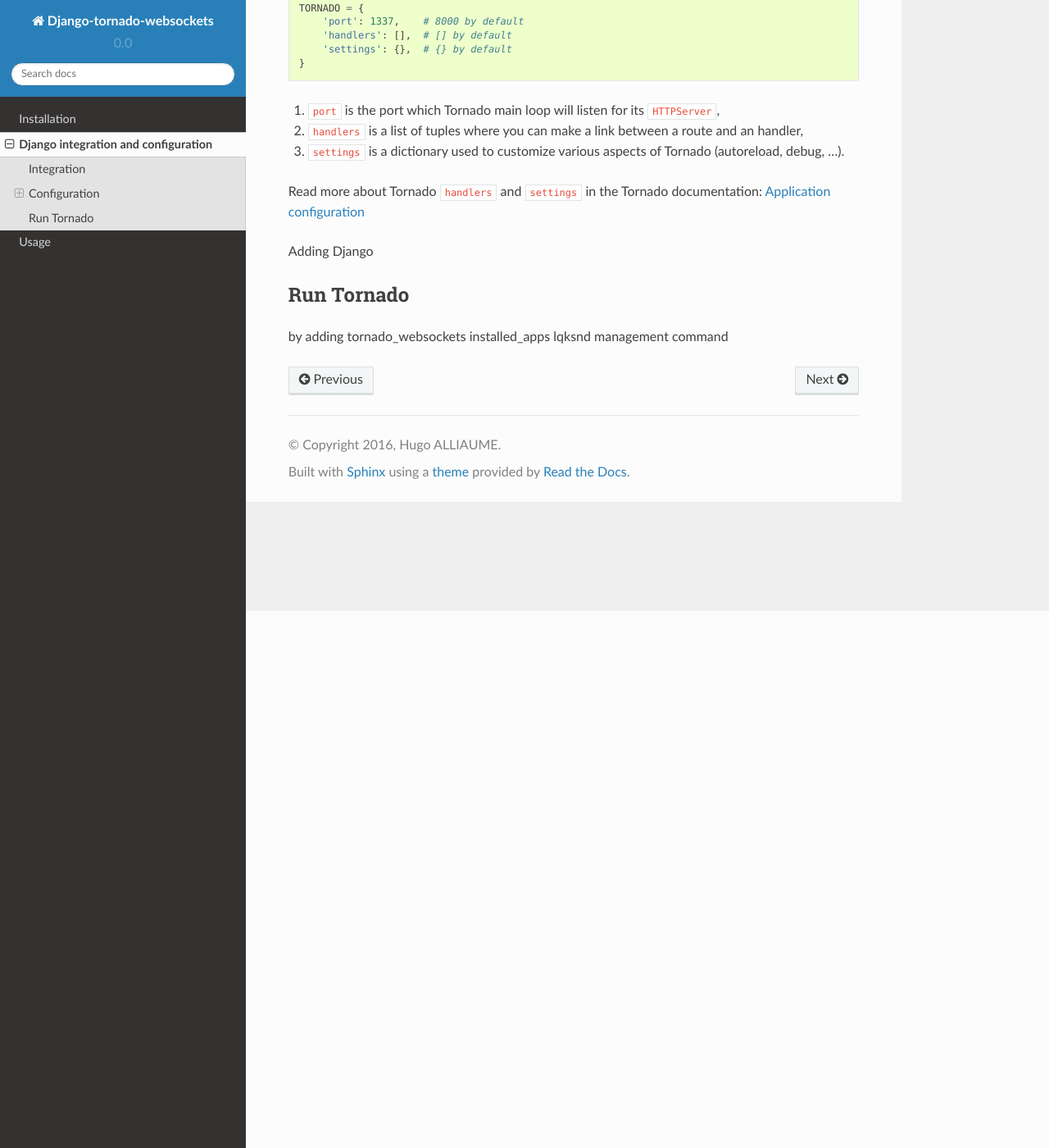
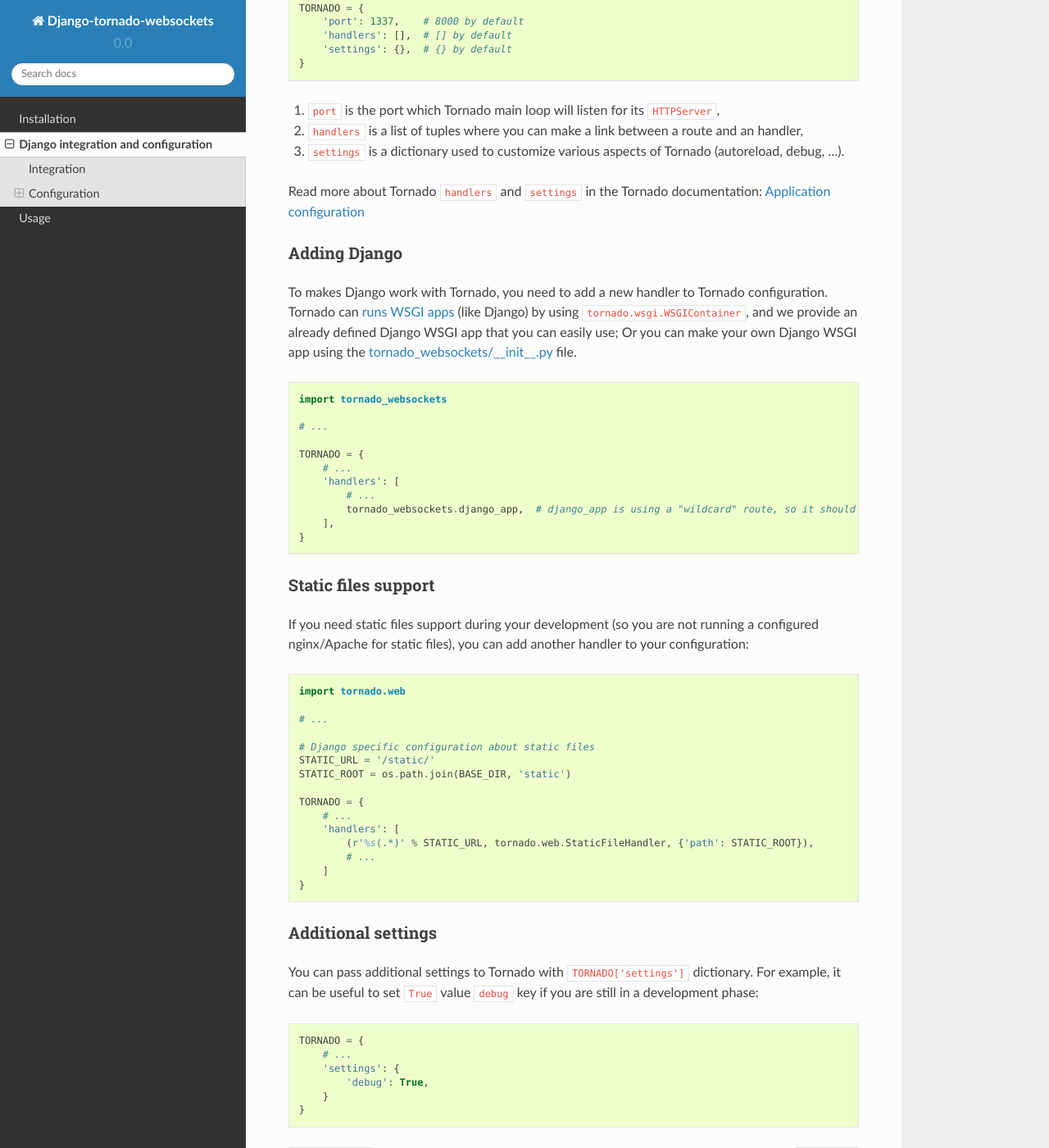
Before and after one commit to onysos/django-tornado-websockets, a Sphinx documentation site: the page built from docs/source/django_integration_configuration.rst, in a window 1280 px wide and 1400 px high, scrolled down 655 px. Shown: the whole window at 82% size. Built offline with Sphinx 7.4.7 and the Read the Docs theme 2.0.0, drawn with Linux system fonts in a browser that asks for light colours; some of the changed text lies outside the part shown.

Commit message:
Sphinx doc about Django integration/configuration is done I guess

```diff
--- a/docs/source/django_integration_configuration.rst
+++ b/docs/source/django_integration_configuration.rst
@@ -10,7 +10,7 @@
 
     INSTALLED_APPS = [
         # ...
-        'tornado_websockets
+        'tornado_websockets',
     ]
 
 Configuration
@@ -41,9 +41,63 @@
 Read more about Tornado ``handlers`` and ``settings`` in the Tornado documentation: `Application configuration <http://www.tornadoweb.org/en/stable/web.html#application-configuration>`_
 
 Adding Django
+^^^^^^^^^^^^^
 
+To makes Django work with Tornado, you need to add a new handler to Tornado configuration.
+Tornado can `runs WSGI apps <http://www.tornadoweb.org/en/stable/wsgi.html#running-wsgi-apps-on-tornado-servers>`_
+(like Django) by using ``tornado.wsgi.WSGIContainer``, and we provide an already defined Django WSGI app that you can
+easily use; Or you can make your own Django WSGI app using the `tornado_websockets/__init__.py <https://github.com/Kocal/django-tornado-websockets/blob/develop/tornado_websockets/__init__.py#L4>`_
+file.
 
-Run Tornado
------------
+.. code-block:: python
 
-by adding tornado_websockets installed_apps lqksnd management command
+    import tornado_websockets
+
+    # ...
+
+    TORNADO = {
+        # ...
+        'handlers': [
+            # ...
+            tornado_websockets.django_app,  # django_app is using a "wildcard" route, so it should be the last element
+        ],
+    }
+
+Static files support
+^^^^^^^^^^^^^^^^^^^^
+
+If you need static files support during your development (so you are not running a configured nginx/Apache for static
+files), you can add another handler to your configuration:
+
+.. code-block:: python
+
+    import tornado.web
+
+    # ...
+
+    # Django specific configuration about static files
+    STATIC_URL = '/static/'
+    STATIC_ROOT = os.path.join(BASE_DIR, 'static')
+
+    TORNADO = {
+        # ...
+        'handlers': [
+            (r'%s(.*)' % STATIC_URL, tornado.web.StaticFileHandler, {'path': STATIC_ROOT}),
+            # ...
+        ]
+    }
+
+Additional settings
+^^^^^^^^^^^^^^^^^^^
+
+You can pass additional settings to Tornado with ``TORNADO['settings']`` dictionary.
+For example, it can be useful to set ``True`` value ``debug`` key if you are still in a development phase:
+
+.. code-block:: python
+
+    TORNADO = {
+        # ...
+        'settings': {
+            'debug': True,
+        }
+    }
```
